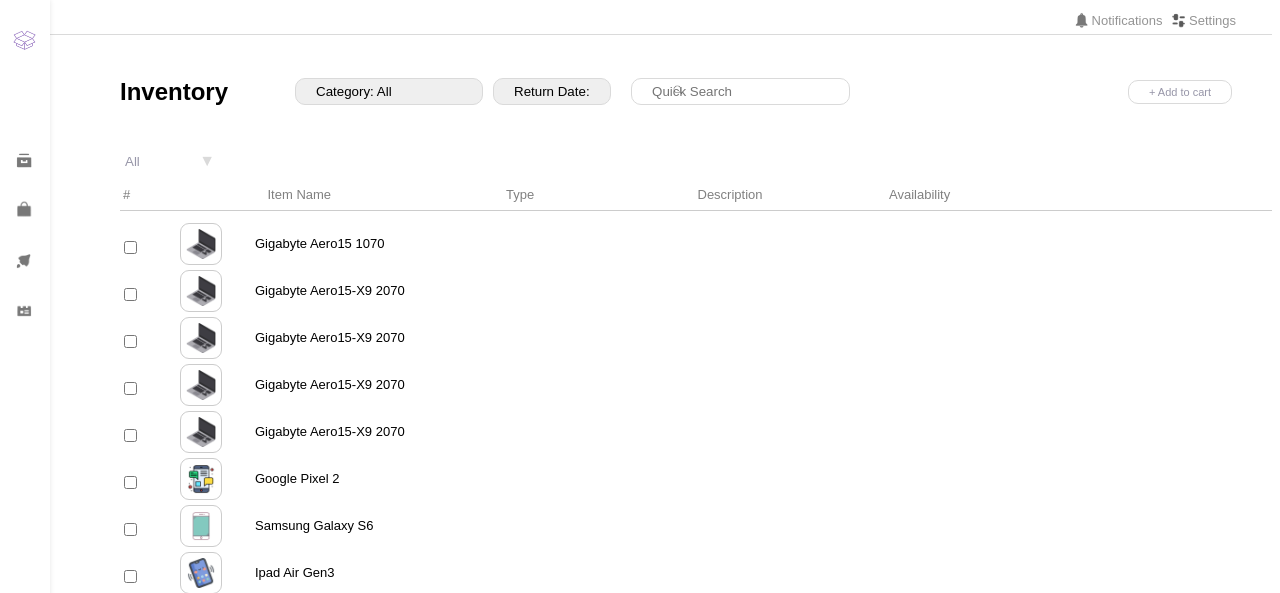
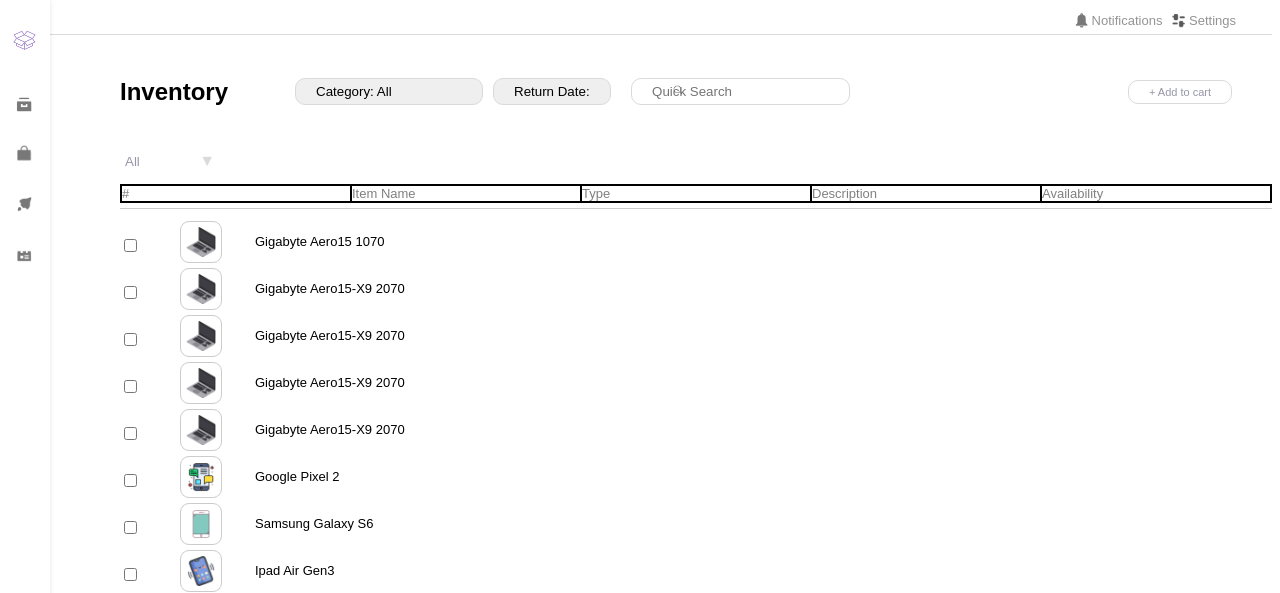
Before and after one commit to samankhan03/eduInventory, a Django app: page /inventory/ in a window 1280 px wide. Shown: the top 593 px of the page. Run offline with Django 5.2, Linux system fonts and the light colour scheme.

Commit message:
yhuen added something

```diff
--- a/static/css/stylesheet.css
+++ b/static/css/stylesheet.css
@@ -3,6 +3,8 @@ body {
     font-family: Arial, SansSerif;
     margin-left: 40px;
     margin-top:3px;
+    padding: 0px;
+    box-sizing: border-box;
 }
 
 #inv {
@@ -61,22 +63,23 @@ body {
 }
 
 .inv-icon {
-    position: relative; top: 63px; left: 13px;
+    position: relative; top: 7px; left: 13px;
 }
 .person-icon {
       position: relative; top: 473px; left: 6px;
 }
 
 .basket-icon {
-     position: relative; top: 7px; left: 6px;
+     position: relative; top: -49px; left: 6px;
 }
 
 .rocket-icon {
-    position: relative; top: 0px; left: 4px;
+    position: relative; top: -57px; left: 4.5px;
 }
 .calendar-icon {
-    position: relative; top: -8px; left: 2px;
+    position: relative; top: -63px; left: 2px;
 }
+
 
 .nav-list li {
     display: inline;
@@ -271,6 +274,7 @@ section {
 }
 
 
+
 .checkbox input[type="checkbox"]:checked {
     background-color: #3b5e36; /* Change background color when checked */
     border-color: #3b5e36; /* Change border color when checked */
@@ -313,3 +317,42 @@ section {
     font-size: 11px;
     background-color: white;
 }
+
+.product {
+    position: relative;
+    display: inline-block;
+    cursor: pointer;
+}
+
+.product-description {
+    position: absolute;
+    left: 50%;
+    transform: translateX(-50%);
+    background-color: #fff;
+    padding: 10px;
+    border: 1px solid #ccc;
+    box-shadow: 0 2px 4px rgba(0, 0, 0, 0.1);
+    visibility: hidden; /* Initially hidden */
+    opacity: 0;
+    transition: visibility 0s, opacity 0.3s linear; /* Smooth transition */
+}
+
+.product.active .product-description {
+    visibility: visible; /* Show when active */
+    opacity: 1;
+}
+
+.inventory-titles {
+    padding: 0px;
+    border: solid black 1px;
+    display: flex;
+    flex-direction: row;
+    justify-content: space-around; /* Distribute items evenly along the main axis */
+    align-items: center; /* Center items along the cross axis */
+}
+
+.header-item {
+    display: flex;
+    flex: 1;
+    border: solid black 1px;
+}
--- a/static/script.js
+++ b/static/script/inventory_script.js
@@ -2,3 +2,7 @@ document.getElementById('stock-filter').addEventListener('click', function() {
     var arrow = document.querySelector('.custom-dropdown .arrow');
     arrow.style.display = arrow.style.display === 'none' ? 'inline' : 'none';
 });
+
+function toggleDescription(product) {
+    product.classList.toggle('active');
+    console.log("active")}
--- a/templates/inventory_user.html
+++ b/templates/inventory_user.html
@@ -56,8 +56,9 @@
         <select id="sort-filter">
             <option value="name">Category: All </option>
             <option value="date">Category: Laptop</option>
-            <option value="price">Category: Mobile Device</option>
+            <option value="Mobile Device">Category: Mobile Device</option>
             <option value="Headset"> Category: Audio Device</option>
+            <option value="Furniture"> Category: Furniture</option>
         </select>
 
     </div>
@@ -65,8 +66,8 @@
         <div class="custom-dropdown-two">
         <select id="brand-filter">
             <option value="name">Return Date: </option>
-            <option value="date">Date</option>
-            <option value="price">Price</option>
+            <option value="today">Today</option>
+            <option value="tomorrow">Tomorrow</option>
         </select>
 
     </div>
@@ -105,19 +106,21 @@
         <div class="inventory">
              <div class="inventory-titles">
                     <div class="header-item">#</div>
-                    <div class="header-item-name">Item Name</div>
+                    <div class="header-item">Item Name</div>
                     <div class="header-item">Type</div>
                     <div class="header-item">Description</div>
                     <div class="header-item">Availability</div>
         <!-- Add more header items as needed -->
-    </div>
+            </div>
+
         <div class="inventory-items">
             <div class="item-info">
         <label>
-            <input type="checkbox" name="item1">
-            <img src="../static/images/laptop.png" alt="Icon 1">
-            Gigabyte Aero15 1070
+                <input type="checkbox" name="item1">
+                <img src="../static/images/laptop.png" alt="Icon 1">
+                Gigabyte Aero15 1070
         </label>
+
         <label>
             <input type="checkbox" name="item2">
             <img src="../static/images/laptop.png" alt="Icon 2">
```
